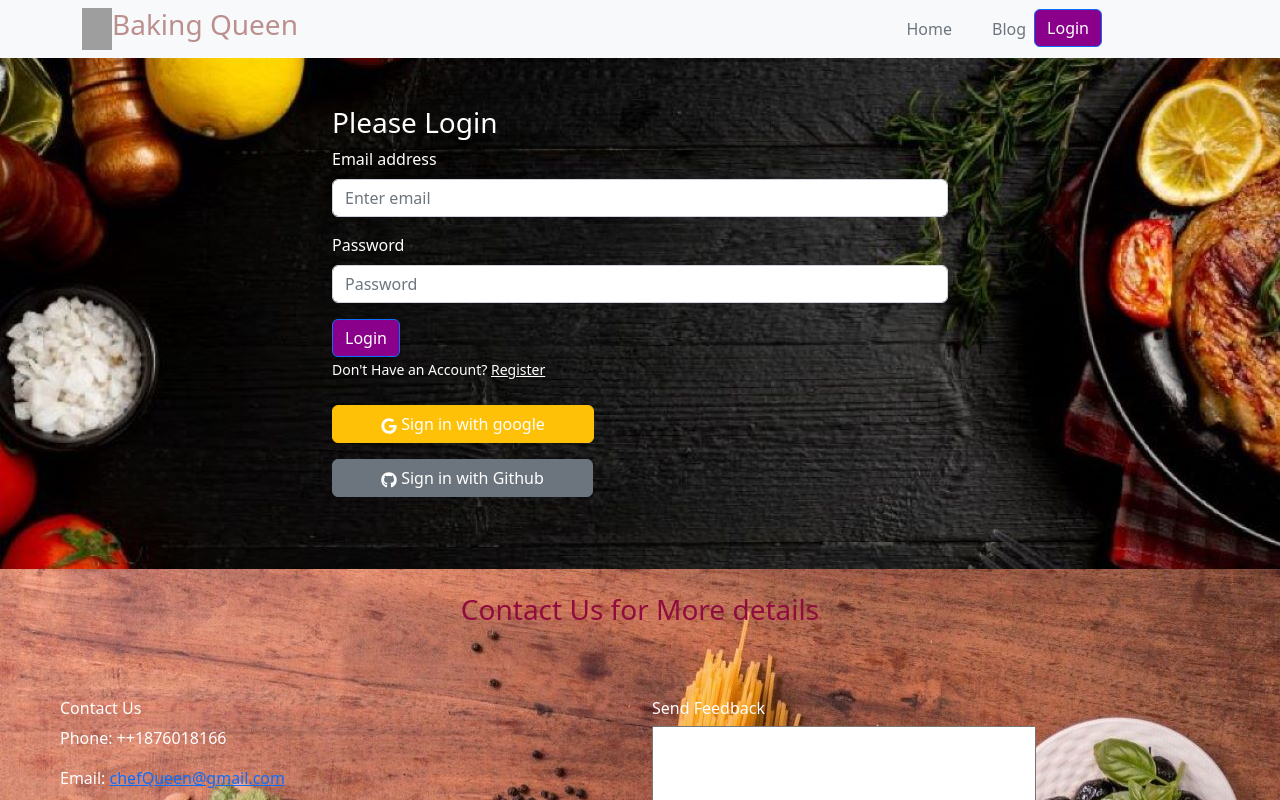
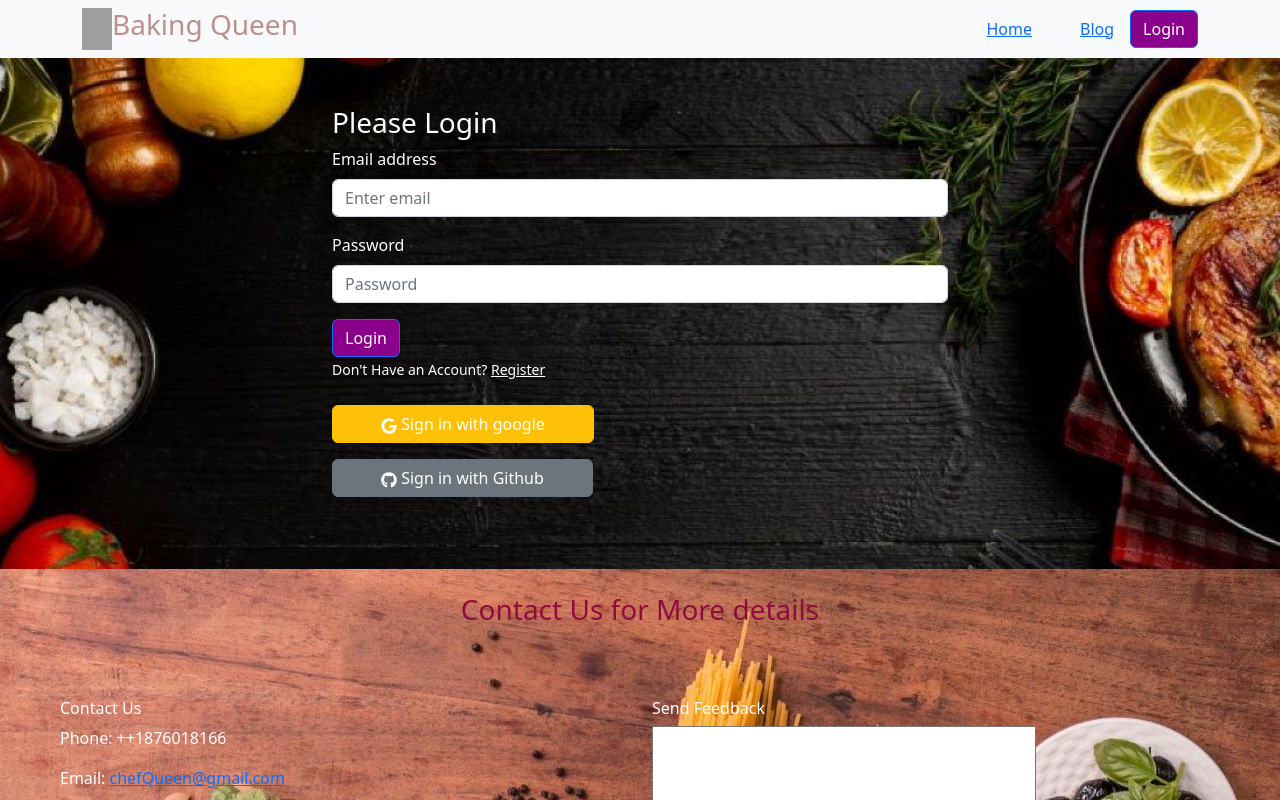
Before and after one commit to Suraiyatithi/baking-queen-client, a React (Vite) app: page /login in a window 1280 px wide. Shown: the top 800 px of the page. Built offline with nearby package versions, Linux system fonts and the light colour scheme; no server answers; grey boxes are pictures that could not be loaded.

Commit message:
react-route set

```diff
--- a/src/share/Header.jsx
+++ b/src/share/Header.jsx
@@ -4,7 +4,7 @@ import { Link } from 'react-router-dom';
 import logo1 from '../assets/ff0g_lr87_140724.jpg'
 import { FaUserCircle } from 'react-icons/fa';
 import { AuthContext } from '../Provider/AuthProvider';
-
+import {  NavLink } from 'react-router-dom';
 const Header = () => {
 
     const { user, logOut } = useContext(AuthContext);
@@ -27,17 +27,23 @@ const Header = () => {
                     <Navbar.Toggle aria-controls="responsive-navbar-nav" />
                     <Navbar.Collapse id="responsive-navbar-nav">
 
-                        <Nav className="mx-auto me-5 pe-5">
-                         <Nav.Link className={({isActive})=>(isActive?'success':'')}>   <Link className='text-decoration-none mt-2 text-secondary pe-4' to="/">Home</Link></Nav.Link>
-                            <Nav.Link className={({isActive})=>(isActive?'nav-link-active':'')}>  <Link className=' text-decoration-none text-secondary mt-2' to='/blog'> Blog</Link> </Nav.Link>
+                        <Nav className="mx-auto me-5">
+                         {/* <Nav.Link className={({isActive})=>(isActive?'success':'')}>   <Link className='text-decoration-none mt-2 text-secondary pe-4' to="/">Home</Link></Nav.Link> */}
+                         <NavLink className={({ isActive }) => (isActive ? 'text-info' : ' ')} to="/">Home</NavLink>
+                            {/* <NavLink className={({isActive})=>(isActive?'text-info':'')}> <Link className=' text-decoration-none text-secondary mt-2' to='/blog'> Blog</Link> </NavLink> */}
+       </Nav>
+       <Nav className='text-decoration-none '>
+       <NavLink  className= {({ isActive }) => (isActive ? 'text-info' : ' ')} to="/blog">Blog</NavLink>
+       </Nav>
+                   <Nav>
                               {
                                 user && <FaUserCircle style={{ fontSize: '2rem' }}></FaUserCircle>
                             }
 
                           {user ?
-                                <Button onClick={handleLogOut} style={{background:"	darkmagenta"}}>Logout</Button> :
+                                <Button  className='ms-3' onClick={handleLogOut} style={{background:"	darkmagenta"}}>Logout</Button> :
                                 <Link to="/login">
-                                    <Button style={{background:"	darkmagenta"}}>Login</Button>
+                                    <Button className='ms-3' style={{background:"	darkmagenta"}}>Login</Button>
                                 </Link>
                             }
                         </Nav>
```
